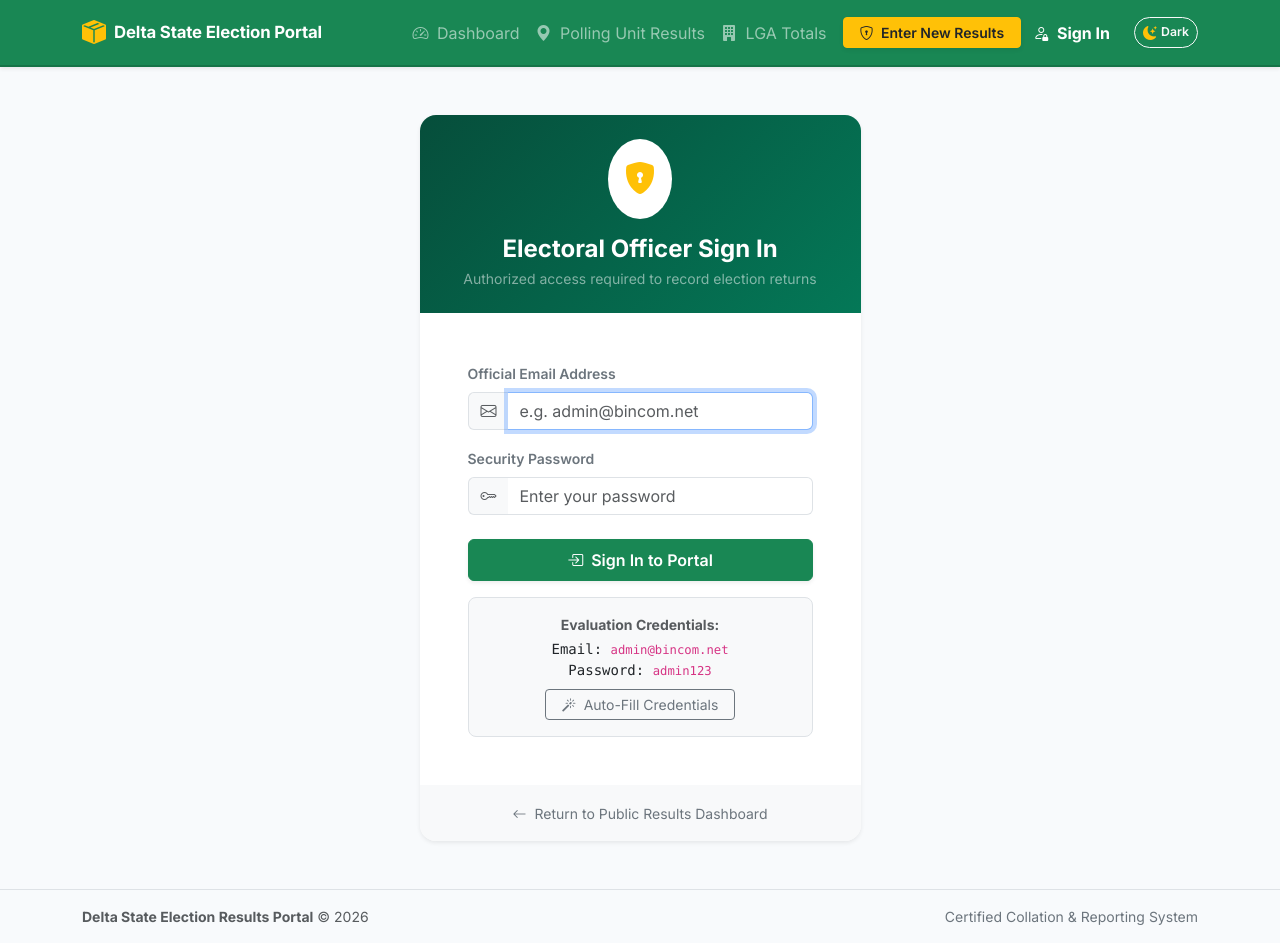
After one commit to emmanueladejuwon2021-star/bincom-election-portal-php, a PHP site: page /bincom-php/login.php in a window 1280 px wide. The commit adds this page. Run offline with PHP 8.4, Linux system fonts and the light colour scheme.

Commit message:
Add administrator authentication for results submission

```diff
--- /dev/null
+++ b/includes/auth.php
@@ -0,0 +1,33 @@
+<?php
+/**
+ * Authentication and Session Management
+ */
+
+if (session_status() === PHP_SESSION_NONE) {
+    session_start();
+}
+
+// Configurable Admin Credentials (via environment variables or defaults)
+if (!defined('ADMIN_EMAIL')) {
+    define('ADMIN_EMAIL', getenv('ADMIN_EMAIL') ?: 'admin@bincom.net');
+}
+
+if (!defined('ADMIN_PASSWORD')) {
+    define('ADMIN_PASSWORD', getenv('ADMIN_PASSWORD') ?: 'admin123');
+}
+
+function isLoggedIn(): bool {
+    return !empty($_SESSION['admin_logged_in']) && $_SESSION['admin_logged_in'] === true;
+}
+
+function getLoggedInUser(): ?string {
+    return $_SESSION['admin_email'] ?? null;
+}
+
+function requireAuth(string $redirectUrl = 'login.php'): void {
+    if (!isLoggedIn()) {
+        $target = $_SERVER['REQUEST_URI'] ?? 'index.php';
+        header("Location: {$redirectUrl}?redirect=" . urlencode($target));
+        exit;
+    }
+}
--- a/includes/navbar.php
+++ b/includes/navbar.php
@@ -1,3 +1,6 @@
+<?php
+require_once __DIR__ . '/auth.php';
+?>
 <nav class="navbar navbar-expand-lg navbar-dark bg-success shadow-sm sticky-top">
   <div class="container">
     <a class="navbar-brand d-flex align-items-center fw-bold text-truncate" href="index.php">
@@ -40,11 +43,33 @@
             <i class="bi bi-building-fill me-1"></i> LGA Totals
           </a>
         </li>
-        <li class="nav-item ms-lg-2 mt-2 mt-lg-0">
-          <a class="btn btn-warning text-dark fw-semibold btn-sm px-3 shadow-sm" href="new-polling-unit.php">
-            <i class="bi bi-plus-circle-fill me-1"></i> Enter New Results
-          </a>
-        </li>
+
+        <?php if (isLoggedIn()): ?>
+          <li class="nav-item ms-lg-2 mt-2 mt-lg-0">
+            <a class="btn btn-warning text-dark fw-semibold btn-sm px-3 shadow-sm" href="new-polling-unit.php">
+              <i class="bi bi-plus-circle-fill me-1"></i> Enter New Results
+            </a>
+          </li>
+          <li class="nav-item ms-lg-2 mt-2 mt-lg-0 d-flex align-items-center">
+            <span class="badge bg-white bg-opacity-20 text-white d-none d-xl-inline me-2 py-1 px-2 small">
+              <i class="bi bi-shield-check text-warning me-1"></i><?= htmlspecialchars(getLoggedInUser()) ?>
+            </span>
+            <a class="btn btn-outline-light btn-sm" href="logout.php" title="Sign Out">
+              <i class="bi bi-box-arrow-right me-1"></i> Sign Out
+            </a>
+          </li>
+        <?php else: ?>
+          <li class="nav-item ms-lg-2 mt-2 mt-lg-0">
+            <a class="btn btn-warning text-dark fw-semibold btn-sm px-3 shadow-sm" href="new-polling-unit.php">
+              <i class="bi bi-shield-lock me-1"></i> Enter New Results
+            </a>
+          </li>
+          <li class="nav-item ms-lg-1">
+            <a class="nav-link <?= ($currentPage ?? '') === 'login' ? 'active fw-bold' : '' ?>" href="login.php">
+              <i class="bi bi-person-lock me-1"></i> Sign In
+            </a>
+          </li>
+        <?php endif; ?>
       </ul>
     </div>
   </div>
--- /dev/null
+++ b/login.php
@@ -0,0 +1,150 @@
+<?php
+require_once __DIR__ . '/includes/auth.php';
+
+$pageTitle = 'Officer Login - Delta State Election Portal';
+$currentPage = 'login';
+
+$error = null;
+$redirectTarget = isset($_GET['redirect']) ? trim($_GET['redirect']) : 'new-polling-unit.php';
+
+// If already logged in, redirect straight away
+if (isLoggedIn()) {
+    header("Location: " . (!empty($redirectTarget) ? $redirectTarget : 'new-polling-unit.php'));
+    exit;
+}
+
+if ($_SERVER['REQUEST_METHOD'] === 'POST') {
+    $email = isset($_POST['email']) ? trim($_POST['email']) : '';
+    $password = isset($_POST['password']) ? trim($_POST['password']) : '';
+    $redirect = isset($_POST['redirect']) ? trim($_POST['redirect']) : 'new-polling-unit.php';
+
+    if (empty($email) || empty($password)) {
+        $error = "Please enter both your email address and password.";
+    } elseif ($email === ADMIN_EMAIL && $password === ADMIN_PASSWORD) {
+        $_SESSION['admin_logged_in'] = true;
+        $_SESSION['admin_email'] = $email;
+        $_SESSION['login_time'] = time();
+
+        $destination = (!empty($redirect) && !str_starts_with($redirect, 'http')) ? $redirect : 'new-polling-unit.php';
+        header("Location: {$destination}");
+        exit;
+    } else {
+        $error = "Incorrect email address or password. Please verify your credentials.";
+    }
+}
+
+require_once __DIR__ . '/includes/header.php';
+require_once __DIR__ . '/includes/navbar.php';
+?>
+
+<main class="container my-5 flex-grow-1 d-flex align-items-center justify-content-center">
+  <div class="row justify-content-center w-100">
+    <div class="col-12 col-sm-10 col-md-8 col-lg-5">
+
+      <div class="card border-0 shadow-sm rounded-4 overflow-hidden">
+        <!-- Card Header -->
+        <div class="p-4 text-white text-center" style="background: linear-gradient(135deg, #064e3b 0%, #047857 100%);">
+          <div class="rounded-circle bg-white bg-opacity-20 d-inline-flex p-3 mb-3">
+            <i class="bi bi-shield-lock-fill fs-2 text-warning"></i>
+          </div>
+          <h4 class="fw-bold mb-1">Electoral Officer Sign In</h4>
+          <p class="small text-white-50 mb-0">Authorized access required to record election returns</p>
+        </div>
+
+        <!-- Card Body -->
+        <div class="card-body p-4 p-md-5">
+
+          <?php if (!empty($error)): ?>
+            <div class="alert alert-danger d-flex align-items-center gap-2 mb-4" role="alert">
+              <i class="bi bi-exclamation-triangle-fill fs-5"></i>
+              <div class="small fw-medium"><?= htmlspecialchars($error) ?></div>
+            </div>
+          <?php endif; ?>
+
+          <?php if (isset($_GET['redirect'])): ?>
+            <div class="alert alert-warning d-flex align-items-center gap-2 mb-4 py-2" role="alert">
+              <i class="bi bi-info-circle-fill"></i>
+              <div class="small">Sign in to access the data entry portal.</div>
+            </div>
+          <?php endif; ?>
+
+          <form action="login.php" method="POST" autocomplete="on">
+            <input type="hidden" name="redirect" value="<?= htmlspecialchars($redirectTarget) ?>">
+
+            <div class="mb-3">
+              <label for="adminEmail" class="form-label small fw-semibold text-secondary">Official Email Address</label>
+              <div class="input-group">
+                <span class="input-group-text bg-light border-end-0 text-muted">
+                  <i class="bi bi-envelope"></i>
+                </span>
+                <input type="email"
+                       class="form-control border-start-0"
+                       id="adminEmail"
+                       name="email"
+                       placeholder="e.g. admin@bincom.net"
+                       required
+                       autofocus>
+              </div>
+            </div>
+
+            <div class="mb-4">
+              <label for="adminPassword" class="form-label small fw-semibold text-secondary">Security Password</label>
+              <div class="input-group">
+                <span class="input-group-text bg-light border-end-0 text-muted">
+                  <i class="bi bi-key"></i>
+                </span>
+                <input type="password"
+                       class="form-control border-start-0"
+                       id="adminPassword"
+                       name="password"
+                       placeholder="Enter your password"
+                       required>
+              </div>
+            </div>
+
+            <button type="submit" class="btn btn-success w-100 py-2 fw-semibold shadow-sm mb-3">
+              <i class="bi bi-box-arrow-in-right me-1"></i> Sign In to Portal
+            </button>
+
+            <!-- Demo Credentials Helper Card -->
+            <div class="p-3 rounded-3 bg-light border text-center">
+              <div class="small text-muted mb-1">
+                <strong>Evaluation Credentials:</strong>
+              </div>
+              <div class="font-monospace small text-dark mb-2">
+                Email: <code><?= htmlspecialchars(ADMIN_EMAIL) ?></code><br>
+                Password: <code><?= htmlspecialchars(ADMIN_PASSWORD) ?></code>
+              </div>
+              <button type="button"
+                      id="fillDemoBtn"
+                      class="btn btn-outline-secondary btn-sm py-1 px-3 small">
+                <i class="bi bi-magic me-1"></i> Auto-Fill Credentials
+              </button>
+            </div>
+
+          </form>
+
+        </div>
+
+        <!-- Card Footer -->
+        <div class="card-footer bg-light border-0 py-3 text-center">
+          <a href="index.php" class="small text-decoration-none text-secondary">
+            <i class="bi bi-arrow-left me-1"></i> Return to Public Results Dashboard
+          </a>
+        </div>
+      </div>
+
+    </div>
+  </div>
+</main>
+
+<script>
+  document.getElementById('fillDemoBtn')?.addEventListener('click', function() {
+    document.getElementById('adminEmail').value = '<?= addslashes(ADMIN_EMAIL) ?>';
+    document.getElementById('adminPassword').value = '<?= addslashes(ADMIN_PASSWORD) ?>';
+  });
+</script>
+
+<?php
+require_once __DIR__ . '/includes/footer.php';
+?>
--- a/new-polling-unit.php
+++ b/new-polling-unit.php
@@ -1,5 +1,9 @@
 <?php
 require_once __DIR__ . '/config/db.php';
+require_once __DIR__ . '/includes/auth.php';
+
+// Restrict access to authenticated electoral officers only
+requireAuth();
 
 $pageTitle = 'Submit Polling Unit Returns - Delta State Election Portal';
 $currentPage = 'new-polling-unit';
--- a/render.yaml
+++ b/render.yaml
@@ -15,3 +15,7 @@ services:
         sync: false
       - key: DB_PASSWORD
         sync: false
+      - key: ADMIN_EMAIL
+        sync: false
+      - key: ADMIN_PASSWORD
+        sync: false
```
Also changed, not shown: logout.php (added, +22 -0 lines), README.md.
